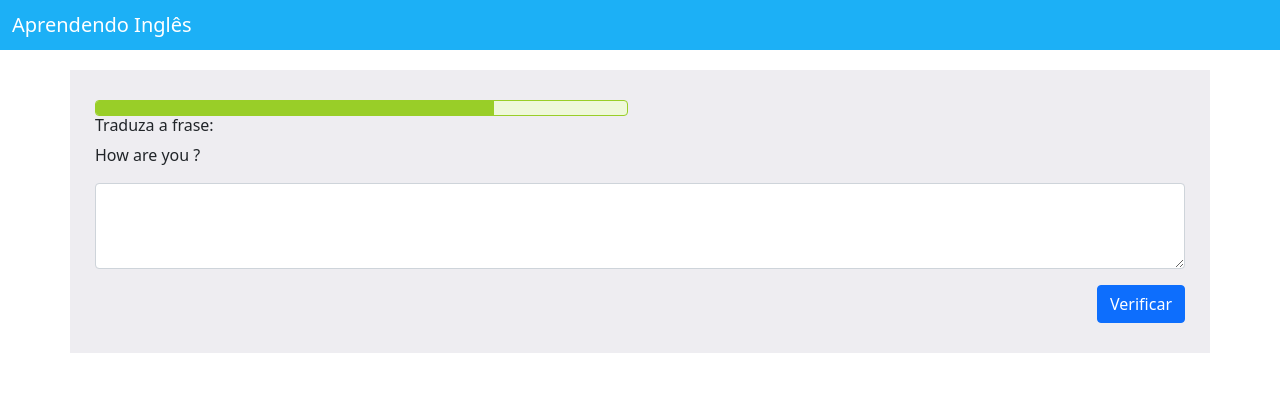
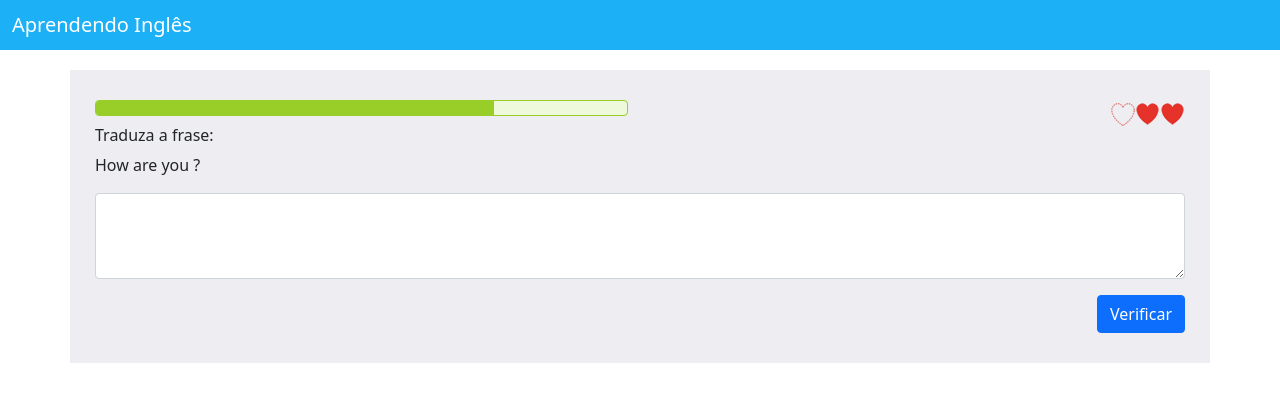
Before and after one commit to ThomasPeruch/LearningEnglish-angular, an Angular app: page / in a window 1280 px wide. Shown: the top 402 px of the page. Built offline with nearby package versions, Linux system fonts and the light colour scheme.

Commit message:
attempts template

```diff
--- a/src/app/attempts/attempts.component.html
+++ b/src/app/attempts/attempts.component.html
@@ -0,0 +1,3 @@
+<img src="/assets/images/coracao_vazio.png" alt="coracao_vazio">
+<img src="/assets/images/coracao_cheio.png" alt="coracao_cheio">
+<img src="/assets/images/coracao_cheio.png" alt="coracao_cheio">
--- a/src/app/panel/panel.component.html
+++ b/src/app/panel/panel.component.html
@@ -5,7 +5,9 @@
                 <app-progress></app-progress>
             </div>
             <div class="col-sm-6">
-                <app-attempts></app-attempts>
+                <div class="d-flex justify-content-end">
+                    <app-attempts></app-attempts>
+                </div>
             </div>
         </div>
         <div class="row">
```
